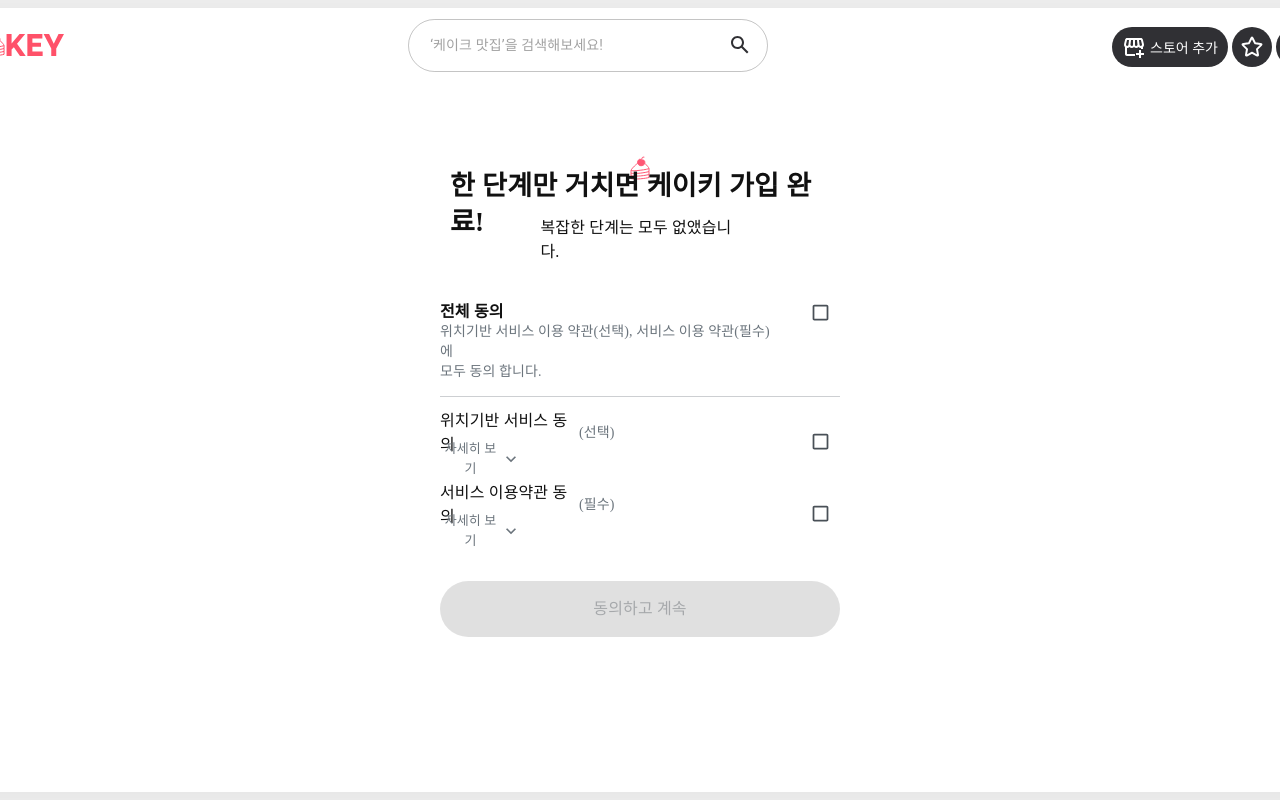
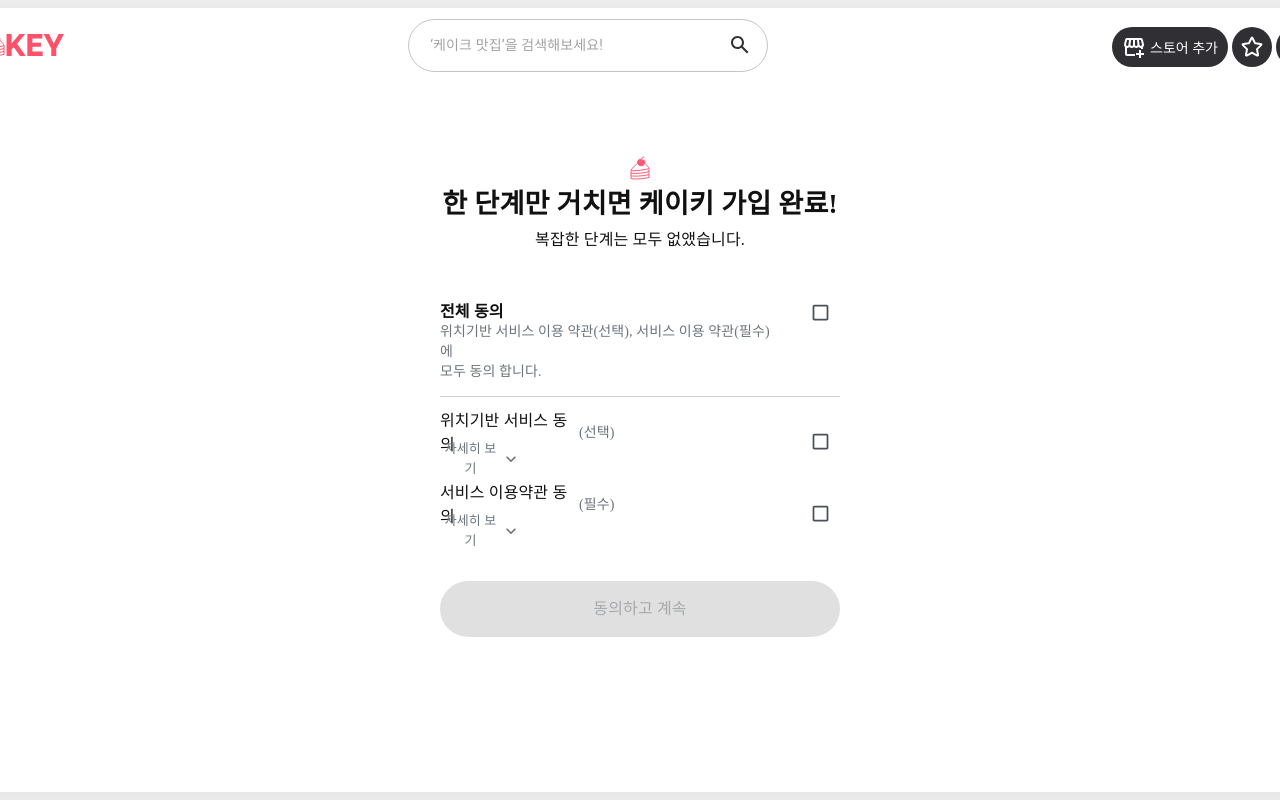
Before and after one commit to cakey-strawberry/cakey-desktop, a Next.js app: page /privacy-terms-sign-up in a window 1280 px wide. Built offline with nearby package versions, Linux system fonts and the light colour scheme.

Commit message:
refactor: replace header area with ContentHeader component on privacy-terms-sign-up page

```diff
--- a/src/pages/privacy-terms-sign-up.tsx
+++ b/src/pages/privacy-terms-sign-up.tsx
@@ -1,13 +1,12 @@
 import { useState, useEffect } from 'react';
-import Image from 'next/image';
 import { useRouter } from 'next/navigation';
 import { useForm, useWatch } from 'react-hook-form';
 import { Box, Typography, Divider } from '@mui/material';
 
+import { ContentHeader } from '@/common/components/ContentHeader';
+import { Checkbox } from '@/common/components/Checkbox';
 import { Terms } from '@/components/Auth/Terms';
 import { NextButton } from '@/components/Auth/NextButton';
-import { Checkbox } from '@/common/components/Checkbox';
-import LogoCakeIcon from '@/common/assets/icons/logo-cake.svg';
 
 export type FormValues = {
   locationConsent: boolean,
@@ -78,51 +77,10 @@
           top: '148px',
         }}
       >
-        <Box
-          id="header"
-          sx={{
-            display: 'flex',
-            flexDirection: 'column',
-            alignItems: 'center',
-            padding: '0px',
-            gap: '6px',
-            width: '380px',
-            height: '96px',
-          }}
-        >
-          <Image src={LogoCakeIcon} alt="logo" width={24} height={24} />
-          <Typography
-            sx={{
-              width: '380px',
-              height: '36px',
-              fontFamily: 'Pretendard',
-              fontWeight: 700,
-              fontSize: '27px',
-              lineHeight: '36px',
-              display: 'flex',
-              alignItems: 'center',
-              color: '#111111',
-            }}
-          >
-            한 단계만 거치면 케이키 가입 완료!
-          </Typography>
-          <Typography
-            sx={{
-              width: '199px',
-              height: '24px',
-              fontFamily: 'Pretendard',
-              fontWeight: 500,
-              fontSize: '16px',
-              lineHeight: '24px',
-              display: 'flex',
-              alignItems: 'center',
-              letterSpacing: '0.15px',
-              color: '#111111',
-            }}
-          >
-            복잡한 단계는 모두 없앴습니다.
-          </Typography>
-        </Box>
+        <ContentHeader
+          title="한 단계만 거치면 케이키 가입 완료!"
+          subtitle="복잡한 단계는 모두 없앴습니다."
+        />
         <Box id="content">
           <form onSubmit={handleSubmit(onSubmit)}>
             <Box
```
